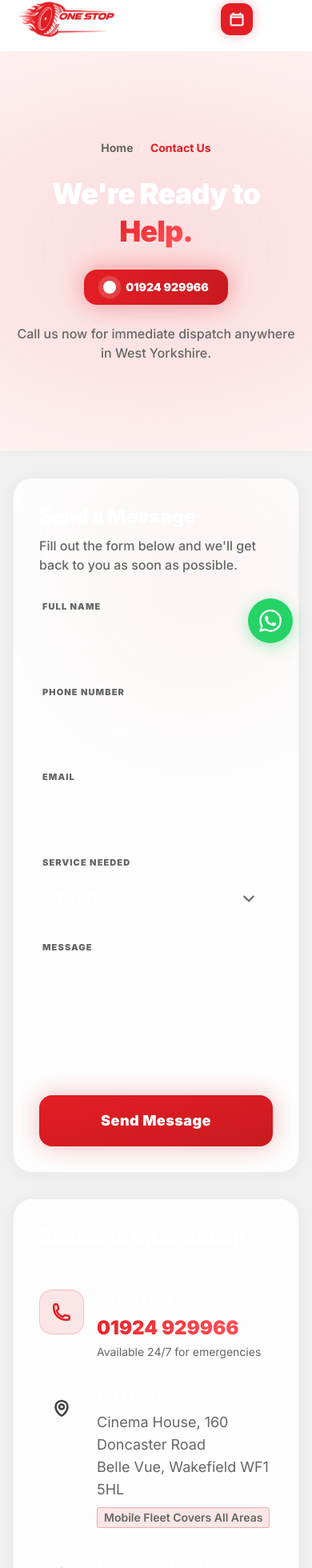
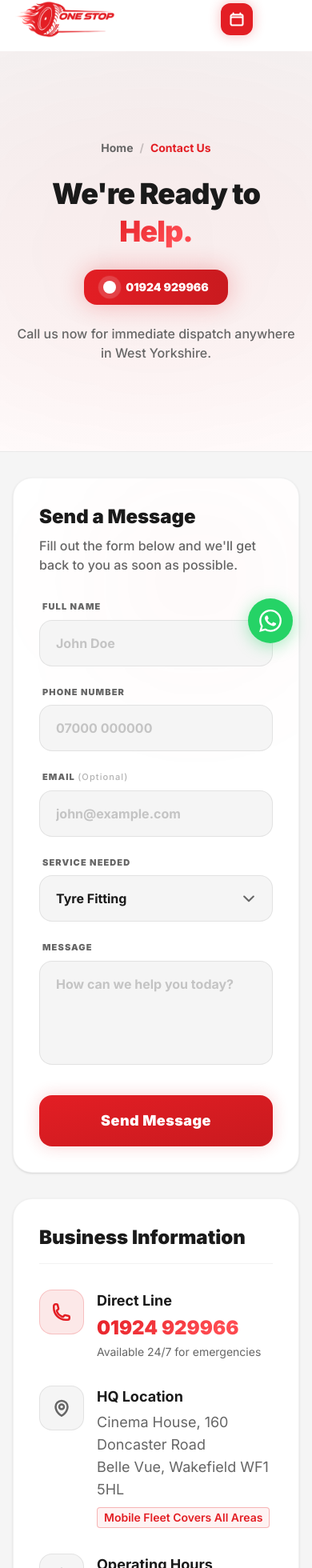
Before and after one commit to atifjan2019/onestopewakfield, a Next.js app: page /contact in a window 390 px wide. Shown: the part 16-1976 px from the top of the page at 80% size. Built offline with nearby package versions, Linux system fonts and the light colour scheme.

Commit message:
style: update About page design to light theme with improved card styling and gradients

```diff
--- a/src/app/contact/page.js
+++ b/src/app/contact/page.js
@@ -11,7 +11,7 @@ export const metadata = {
 
 export default function ContactPage() {
   return (
-    <div className="bg-primary min-h-screen pt-20">
+    <div className="bg-white min-h-screen pt-20">
       <SchemaMarkup schema={{
         "@context": "https://schema.org",
         "@type": "ContactPage",
@@ -38,24 +38,24 @@ export default function ContactPage() {
       }} />
 
       {/* Hero Section */}
-      <section className="relative py-8 md:py-16 lg:py-24 px-4 md:px-6 overflow-hidden min-h-[500px] flex flex-col items-center justify-center">
-        <div className="absolute top-1/2 left-1/2 -translate-x-1/2 -translate-y-1/2 w-[800px] h-[400px] bg-accent/20 blur-[150px] rounded-full pointer-events-none"></div>
+      <section className="relative py-8 md:py-16 lg:py-24 px-4 md:px-6 overflow-hidden min-h-[500px] flex flex-col items-center justify-center bg-gradient-to-b from-surface to-white">
+        <div className="absolute top-1/2 left-1/2 -translate-x-1/2 -translate-y-1/2 w-[800px] h-[400px] bg-accent/8 blur-[150px] rounded-full pointer-events-none"></div>
         <div className="mx-auto max-w-7xl relative z-10 text-center w-full">
           <nav className="mb-6 flex justify-center">
             <ol className="flex items-center gap-2 text-sm font-bold text-text-muted">
-              <li><Link href="/" className="hover:text-white transition-colors">Home</Link></li>
-              <li className="text-white/30">/</li>
+              <li><Link href="/" className="hover:text-accent transition-colors">Home</Link></li>
+              <li className="text-black/20">/</li>
               <li className="text-accent">Contact Us</li>
             </ol>
           </nav>
-          <h1 className="text-4xl md:text-5xl lg:text-7xl font-black text-white leading-[1.3em] mb-6 md:mb-8 tracking-tight">
-            We're Ready to <span className="text-gradient-accent">Help.</span>
+          <h1 className="text-4xl md:text-5xl lg:text-7xl font-black text-text leading-[1.3em] mb-6 md:mb-8 tracking-tight">
+            We&apos;re Ready to <span className="text-gradient-accent">Help.</span>
           </h1>
 
           {/* Primary Action */}
           <a
             href={PHONE_HREF}
-            className="group relative inline-flex items-center justify-center gap-3 md:gap-4 bg-gradient-to-r from-accent to-accent-hover text-white font-black px-6 py-3 md:px-10 md:py-5 rounded-2xl text-sm md:text-base transition-all duration-300 shadow-[0_0_30px_rgba(227,30,36,0.4)] hover:shadow-[0_0_50px_rgba(227,30,36,0.6)] hover:-translate-y-1 mx-auto"
+            className="group relative inline-flex items-center justify-center gap-3 md:gap-4 bg-gradient-to-r from-accent to-accent-hover text-white font-black px-6 py-3 md:px-10 md:py-5 rounded-2xl text-sm md:text-base transition-all duration-300 shadow-[0_0_30px_rgba(227,30,36,0.3)] hover:shadow-[0_0_50px_rgba(227,30,36,0.5)] hover:-translate-y-1 mx-auto"
           >
             <span className="relative flex h-4 w-4">
               <span className="animate-ping absolute inline-flex h-full w-full rounded-full bg-white opacity-75"></span>
@@ -68,7 +68,7 @@ export default function ContactPage() {
       </section>
 
       {/* Main Content */}
-      <section className="py-8 md:py-16 relative z-10 bg-surface-dark border-t border-border/50">
+      <section className="py-8 md:py-16 relative z-10 bg-surface border-t border-black/5">
         <div className="mx-auto max-w-6xl px-4 md:px-6">
           <div className="grid grid-cols-1 lg:grid-cols-5 gap-8 lg:gap-12">
 
@@ -79,8 +79,8 @@ export default function ContactPage() {
 
             {/* Info Column */}
             <div className="lg:col-span-2 space-y-6">
-              <div className="glass-panel rounded-3xl p-8 sm:p-10">
-                <h2 className="text-2xl font-black text-white mb-8 border-b border-white/10 pb-4">Business Information</h2>
+              <div className="bg-white rounded-3xl p-8 sm:p-10 border border-black/5 shadow-sm">
+                <h2 className="text-2xl font-black text-text mb-8 border-b border-black/5 pb-4">Business Information</h2>
 
                 <div className="space-y-8">
                   {/* Phone */}
@@ -91,7 +91,7 @@ export default function ContactPage() {
                       </svg>
                     </div>
                     <div>
-                      <h3 className="font-bold text-white text-lg mb-1">Direct Line</h3>
+                      <h3 className="font-bold text-text text-lg mb-1">Direct Line</h3>
                       <a href={PHONE_HREF} className="text-gradient-accent font-black text-2xl hover:brightness-125 transition-all">
                         {PHONE_NUMBER}
                       </a>
@@ -101,34 +101,34 @@ export default function ContactPage() {
 
                   {/* Location */}
                   <div className="flex items-start gap-4">
-                    <div className="flex items-center justify-center w-14 h-14 rounded-2xl bg-white/5 border border-white/10 text-text-light shrink-0">
+                    <div className="flex items-center justify-center w-14 h-14 rounded-2xl bg-surface border border-black/8 text-text-muted shrink-0">
                       <svg className="w-6 h-6" fill="none" stroke="currentColor" strokeWidth={2.5} viewBox="0 0 24 24">
                         <path strokeLinecap="round" strokeLinejoin="round" d="M15 10.5a3 3 0 11-6 0 3 3 0 016 0z" />
                         <path strokeLinecap="round" strokeLinejoin="round" d="M19.5 10.5c0 7.142-7.5 11.25-7.5 11.25S4.5 17.642 4.5 10.5a7.5 7.5 0 1115 0z" />
                       </svg>
                     </div>
                     <div>
-                      <h3 className="font-bold text-white text-lg mb-1">HQ Location</h3>
+                      <h3 className="font-bold text-text text-lg mb-1">HQ Location</h3>
                       <p className="text-text-muted text-lg">Cinema House, 160 Doncaster Road<br/>Belle Vue, Wakefield WF1 5HL</p>
-                      <p className="text-text-muted text-sm mt-1 border border-accent/30 bg-accent/10 inline-block px-2 py-0.5 rounded text-accent font-semibold mt-2">Mobile Fleet Covers All Areas</p>
+                      <p className="text-sm border border-accent/30 bg-accent/5 inline-block px-2 py-0.5 rounded text-accent font-semibold mt-2">Mobile Fleet Covers All Areas</p>
                     </div>
                   </div>
 
                   {/* Hours */}
                   <div className="flex items-start gap-4">
-                    <div className="flex items-center justify-center w-14 h-14 rounded-2xl bg-white/5 border border-white/10 text-text-light shrink-0">
+                    <div className="flex items-center justify-center w-14 h-14 rounded-2xl bg-surface border border-black/8 text-text-muted shrink-0">
                       <svg className="w-6 h-6" fill="none" stroke="currentColor" strokeWidth={2.5} viewBox="0 0 24 24">
                         <path strokeLinecap="round" strokeLinejoin="round" d="M12 6v6h4.5m4.5 0a9 9 0 11-18 0 9 9 0 0118 0z" />
                       </svg>
                     </div>
                     <div className="w-full">
-                      <h3 className="font-bold text-white text-lg mb-3">Operating Hours</h3>
+                      <h3 className="font-bold text-text text-lg mb-3">Operating Hours</h3>
                       <ul className="text-text-muted space-y-2">
-                        <li className="flex justify-between items-center border-b border-white/5 pb-2">
-                          <span>Monday – Saturday</span><span className="font-bold text-white">9:00am – 6:00pm</span>
+                        <li className="flex justify-between items-center border-b border-black/5 pb-2">
+                          <span>Monday – Saturday</span><span className="font-bold text-text">9:00am – 6:00pm</span>
                         </li>
-                        <li className="flex justify-between items-center border-b border-white/5 pb-2">
-                          <span>Sunday</span><span className="font-bold text-white">9:00am – 5:00pm</span>
+                        <li className="flex justify-between items-center border-b border-black/5 pb-2">
+                          <span>Sunday</span><span className="font-bold text-text">9:00am – 5:00pm</span>
                         </li>
                         <li className="flex justify-between items-center pt-1">
                           <span>Out of Hours</span><span className="font-black text-accent">Emergency Only</span>
@@ -140,12 +140,12 @@ export default function ContactPage() {
               </div>
 
               {/* Map */}
-              <div className="glass-panel p-2 rounded-3xl overflow-hidden shadow-2xl">
+              <div className="bg-white p-2 rounded-3xl overflow-hidden shadow-lg border border-black/5">
                 <iframe
                   src="https://maps.google.com/maps?q=Cinema%20House,%20160%20Doncaster%20Road,%20Wakefield&t=&z=15&ie=UTF8&iwloc=&output=embed"
                   width="100%"
                   height="250"
-                  className="rounded-2xl border-0 filter grayscale invert contrast-125 opacity-80"
+                  className="rounded-2xl border-0"
                   allowFullScreen
                   loading="lazy"
                   referrerPolicy="no-referrer-when-downgrade"
--- a/src/components/ContactForm.js
+++ b/src/components/ContactForm.js
@@ -34,15 +34,15 @@ export default function ContactForm() {
 
   if (status === 'success') {
     return (
-      <div className="glass-panel p-8 md:p-10 rounded-3xl border border-white/5 h-full flex flex-col items-center justify-center text-center">
-        <div className="w-16 h-16 bg-accent/20 rounded-full flex items-center justify-center mx-auto mb-6">
-          <svg className="w-8 h-8 text-accent" fill="none" stroke="currentColor" strokeWidth={3} viewBox="0 0 24 24">
+      <div className="bg-white p-8 md:p-10 rounded-3xl border border-black/5 shadow-sm h-full flex flex-col items-center justify-center text-center">
+        <div className="w-16 h-16 bg-green-100 rounded-full flex items-center justify-center mx-auto mb-6">
+          <svg className="w-8 h-8 text-green-600" fill="none" stroke="currentColor" strokeWidth={3} viewBox="0 0 24 24">
             <path strokeLinecap="round" strokeLinejoin="round" d="M5 13l4 4L19 7" />
           </svg>
         </div>
-        <h3 className="text-2xl font-black text-white mb-2">Message Sent.</h3>
+        <h3 className="text-2xl font-black text-text mb-2">Message Sent.</h3>
         <p className="text-text-muted font-medium">Thank you for getting in touch. One of our team members will contact you shortly.</p>
-        <button onClick={() => setStatus('idle')} className="mt-8 px-6 py-3 bg-white/10 hover:bg-white/20 text-white font-bold rounded-xl transition-colors">
+        <button onClick={() => setStatus('idle')} className="mt-8 px-6 py-3 bg-surface hover:bg-accent/5 text-text font-bold rounded-xl transition-colors border border-black/8">
           Send Another
         </button>
       </div>
@@ -50,11 +50,11 @@ export default function ContactForm() {
   }
 
   return (
-    <div className="glass-panel p-8 md:p-10 rounded-3xl border border-white/5 relative overflow-hidden">
-      <div className="absolute top-0 right-0 w-64 h-64 bg-accent/5 rounded-full blur-[80px] pointer-events-none"></div>
+    <div className="bg-white p-8 md:p-10 rounded-3xl border border-black/5 shadow-sm relative overflow-hidden">
+      <div className="absolute top-0 right-0 w-64 h-64 bg-accent/3 rounded-full blur-[80px] pointer-events-none"></div>
 
-      <h2 className="text-2xl font-black text-white mb-2 relative z-10">Send a Message</h2>
-      <p className="text-text-muted mb-8 relative z-10 font-medium">Fill out the form below and we'll get back to you as soon as possible.</p>
+      <h2 className="text-2xl font-black text-text mb-2 relative z-10">Send a Message</h2>
+      <p className="text-text-muted mb-8 relative z-10 font-medium">Fill out the form below and we&apos;ll get back to you as soon as possible.</p>
 
       <form onSubmit={handleSubmit} className="space-y-6 relative z-10">
         <div className="grid grid-cols-1 md:grid-cols-2 gap-6">
@@ -62,7 +62,7 @@ export default function ContactForm() {
             <label className="block text-[11px] font-black tracking-widest text-text-muted uppercase pl-1">Full Name</label>
             <input
               type="text" required
-              className="w-full bg-dark-900/60 border border-white/5 rounded-2xl px-5 py-4 text-white hover:border-accent/40 focus:outline-none focus:border-accent focus:bg-dark-900/80 transition-all font-bold placeholder:text-white/20"
+              className="w-full bg-surface border border-black/8 rounded-2xl px-5 py-4 text-text hover:border-accent/40 focus:outline-none focus:border-accent focus:ring-2 focus:ring-accent/10 transition-all font-bold placeholder:text-black/20"
               placeholder="John Doe"
               value={formData.name} onChange={e => setFormData({...formData, name: e.target.value})}
             />
@@ -71,7 +71,7 @@ export default function ContactForm() {
             <label className="block text-[11px] font-black tracking-widest text-text-muted uppercase pl-1">Phone Number</label>
             <input
               type="tel" required
-              className="w-full bg-dark-900/60 border border-white/5 rounded-2xl px-5 py-4 text-white hover:border-accent/40 focus:outline-none focus:border-accent focus:bg-dark-900/80 transition-all font-bold placeholder:text-white/20"
+              className="w-full bg-surface border border-black/8 rounded-2xl px-5 py-4 text-text hover:border-accent/40 focus:outline-none focus:border-accent focus:ring-2 focus:ring-accent/10 transition-all font-bold placeholder:text-black/20"
               placeholder="07000 000000"
               value={formData.phone} onChange={e => setFormData({...formData, phone: e.target.value})}
             />
@@ -80,10 +80,10 @@ export default function ContactForm() {
 
         <div className="grid grid-cols-1 md:grid-cols-2 gap-6">
           <div className="space-y-2">
-            <label className="block text-[11px] font-black tracking-widest text-text-muted uppercase pl-1">Email <span className="text-white/30 font-medium normal-case">(Optional)</span></label>
+            <label className="block text-[11px] font-black tracking-widest text-text-muted uppercase pl-1">Email <span className="text-black/30 font-medium normal-case">(Optional)</span></label>
             <input
               type="email"
-              className="w-full bg-dark-900/60 border border-white/5 rounded-2xl px-5 py-4 text-white hover:border-accent/40 focus:outline-none focus:border-accent focus:bg-dark-900/80 transition-all font-bold placeholder:text-white/20"
+              className="w-full bg-surface border border-black/8 rounded-2xl px-5 py-4 text-text hover:border-accent/40 focus:outline-none focus:border-accent focus:ring-2 focus:ring-accent/10 transition-all font-bold placeholder:text-black/20"
               placeholder="john@example.com"
               value={formData.email} onChange={e => setFormData({...formData, email: e.target.value})}
             />
@@ -92,11 +92,11 @@ export default function ContactForm() {
             <label className="block text-[11px] font-black tracking-widest text-text-muted uppercase pl-1">Service Needed</label>
             <div className="relative group">
               <select
-                className="w-full bg-dark-900/60 border border-white/5 rounded-2xl px-5 py-4 text-white hover:border-accent/40 focus:outline-none focus:border-accent focus:bg-dark-900/80 transition-all appearance-none font-bold"
+                className="w-full bg-surface border border-black/8 rounded-2xl px-5 py-4 text-text hover:border-accent/40 focus:outline-none focus:border-accent focus:ring-2 focus:ring-accent/10 transition-all appearance-none font-bold"
                 value={formData.service}
                 onChange={e => setFormData({...formData, service: e.target.value})}
               >
-                {servicesList.map(s => <option key={s} value={s} className="bg-primary text-white">{s}</option>)}
+                {servicesList.map(s => <option key={s} value={s} className="bg-white text-text">{s}</option>)}
               </select>
               <div className="absolute inset-y-0 right-5 flex items-center pointer-events-none text-text-muted group-hover:text-accent transition-colors">
                 <svg className="w-5 h-5" fill="none" stroke="currentColor" viewBox="0 0 24 24"><path strokeLinecap="round" strokeLinejoin="round" strokeWidth={2.5} d="M19 9l-7 7-7-7" /></svg>
@@ -109,7 +109,7 @@ export default function ContactForm() {
           <label className="block text-[11px] font-black tracking-widest text-text-muted uppercase pl-1">Message</label>
           <textarea
             required rows={4}
-            className="w-full bg-dark-900/60 border border-white/5 rounded-2xl px-5 py-4 text-white hover:border-accent/40 focus:outline-none focus:border-accent focus:bg-dark-900/80 transition-all font-bold placeholder:text-white/20 resize-none"
+            className="w-full bg-surface border border-black/8 rounded-2xl px-5 py-4 text-text hover:border-accent/40 focus:outline-none focus:border-accent focus:ring-2 focus:ring-accent/10 transition-all font-bold placeholder:text-black/20 resize-none"
             placeholder="How can we help you today?"
             value={formData.message} onChange={e => setFormData({...formData, message: e.target.value})}
           />
@@ -119,7 +119,7 @@ export default function ContactForm() {
           <button
             type="submit"
             disabled={status === 'submitting'}
-            className="w-full py-4.5 bg-gradient-to-br from-accent to-accent-hover text-white font-black text-lg tracking-wide rounded-2xl shadow-[0_0_30px_rgba(227,30,36,0.3)] hover:shadow-[0_0_50px_rgba(227,30,36,0.5)] hover:scale-[1.02] transition-all disabled:opacity-50 disabled:scale-100 flex items-center justify-center gap-2"
+            className="w-full py-4.5 bg-gradient-to-br from-accent to-accent-hover text-white font-black text-lg tracking-wide rounded-2xl shadow-[0_0_20px_rgba(227,30,36,0.2)] hover:shadow-[0_0_40px_rgba(227,30,36,0.4)] hover:scale-[1.02] transition-all disabled:opacity-50 disabled:scale-100 flex items-center justify-center gap-2"
           >
             {status === 'submitting' ? 'Sending...' : 'Send Message'}
           </button>
```
Also changed, not shown: src/app/about/page.js (+15 -15 lines).
